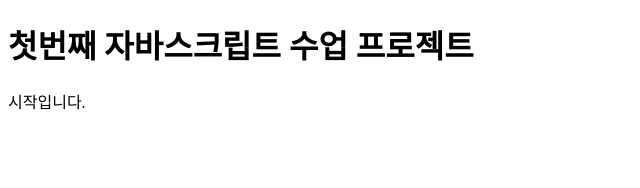
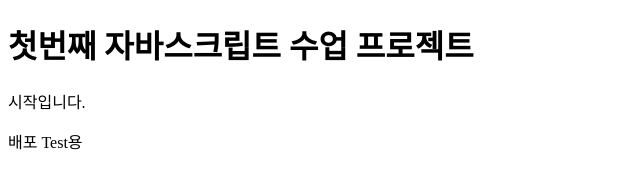
Before and after one commit to ljedoc/firstProject, a plain HTML site: page index.html in a window 1280 px wide. Shown: the full height of the page, 0-640 px from the left. Drawn offline with Linux system fonts and the light colour scheme.

Commit message:
3rd commit

```diff
--- a/index.html
+++ b/index.html
@@ -10,5 +10,6 @@
 <body>
     <h1>첫번째 자바스크립트 수업 프로젝트</h1>
     <p>시작입니다.</p>
+    <p>배포 Test용</p>
 </body>
 </html>
```
